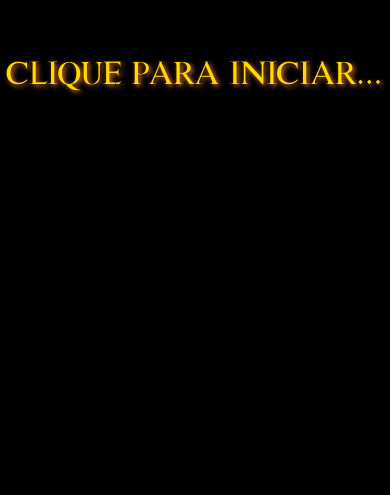
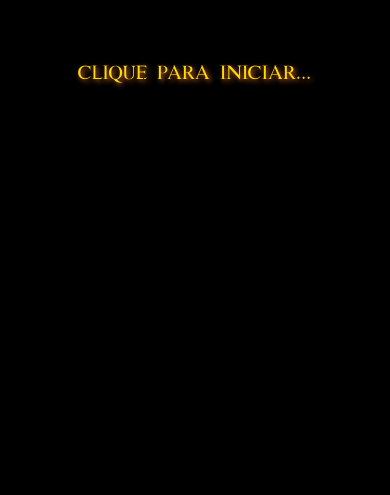
Before and after one commit to thiag1114/RaffleMySon, a React (Vite) app: page / in a window 390 px wide. Shown: the part 349-844 px from the top of the page. Built offline with nearby package versions, Linux system fonts and the light colour scheme.

Commit message:
Settings deploy

```diff
--- a/src/App.module.css
+++ b/src/App.module.css
@@ -275,9 +275,17 @@ input[type=number] {
 
 
 @media screen and (max-width: 650px) {
+  .bgBlack h1 {
+    font-size: 1.2rem;
+  }
+
   .signature {
     width: 400px;
     margin: 5px 0 0 -65px;
+  }
+
+  .drawerContainer {
+    margin: 0;
   }
 
   .logo {
```
